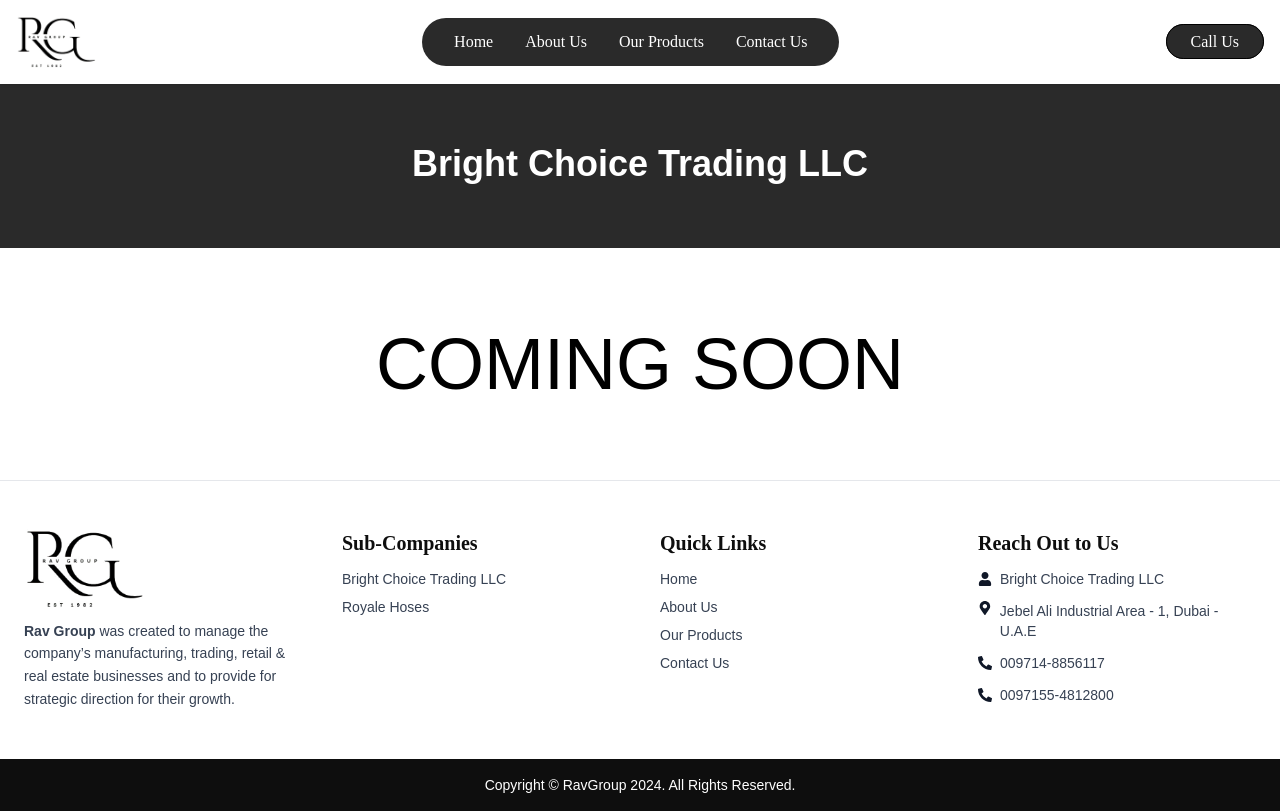
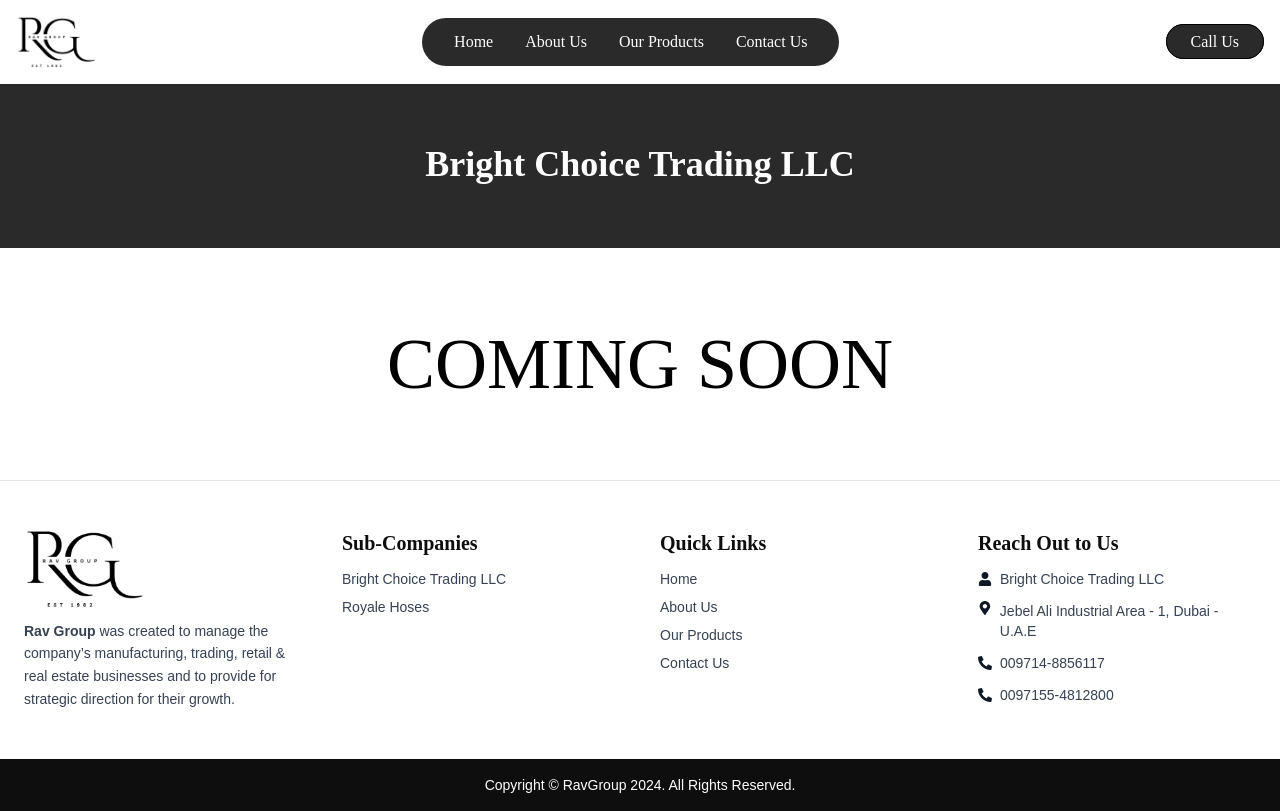
Before and after one commit to AQITPvtLtd/brightchoice, a Next.js app: page /marble-art-llc in a window 1280 px wide. Built offline with nearby package versions, Linux system fonts and the light colour scheme.

Commit message:
add changes

```diff
--- a/src/app/marble-art-llc/Marble.jsx
+++ b/src/app/marble-art-llc/Marble.jsx
@@ -4,10 +4,10 @@
     return (
         <section className='bg-white mt-20'>
             <div className="bg-[#2a2a2a] py-16 text-center mb-10">
-                <h1 className="text-4xl font-semibold text-white">Bright Choice Trading LLC</h1>
+                <h1 className="text-4xl font-semibold text-white" style={{ fontFamily: "Roboto Slab, serif" }}>Bright Choice Trading LLC</h1>
             </div>
             <div className='mb-20 mt-20'>
-                <h1 className="text-7xl text-black text-center">COMING SOON</h1>
+                <h1 className="text-7xl text-black text-center" style={{ fontFamily: "Roboto Slab, serif" }}>COMING SOON</h1>
             </div>
         </section>
     )
```
